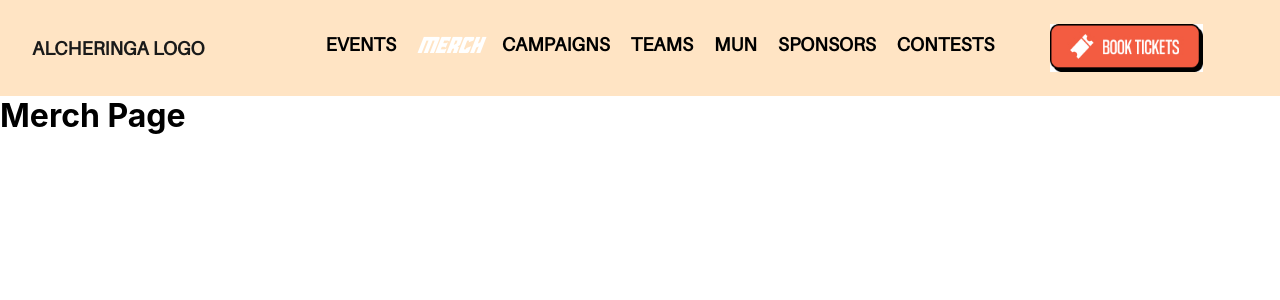
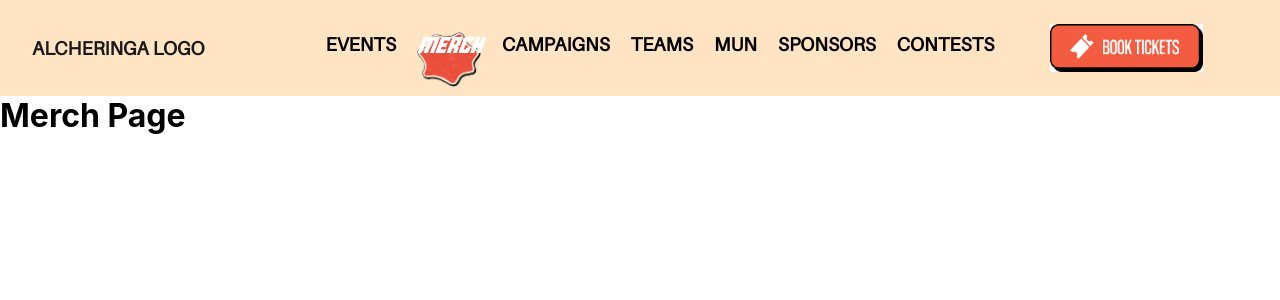
Before and after one commit to sidling1/Navbar-team, a React (Create React App) app: page /Merch in a window 1280 px wide. Shown: the top 300 px of the page. Built offline with nearby package versions, Linux system fonts and the light colour scheme.

Commit message:
background image to nav elements

```diff
--- a/src/CSS/Nav.css
+++ b/src/CSS/Nav.css
@@ -12,8 +12,10 @@ a{
     font-weight: 400;
     font-size: 23px;
     line-height: 25px;
+    background-image: url(../images/Back.png);
+    background-repeat: no-repeat;
     /* identical to box height, or 205% */
-
+    background-size: 4rem;
     text-align: center;
     letter-spacing: 0.02em;
     text-transform: uppercase;
--- a/src/Components/Stones/YellowStone.js
+++ b/src/Components/Stones/YellowStone.js
@@ -3,7 +3,7 @@ import pic from '../../images/yellow_stone.png';
 
 const YellowStone = () => {
     return (
-        <img src={pic}></img>
+        <img src={pic} alt = ""></img>
     );
 }
 
```
